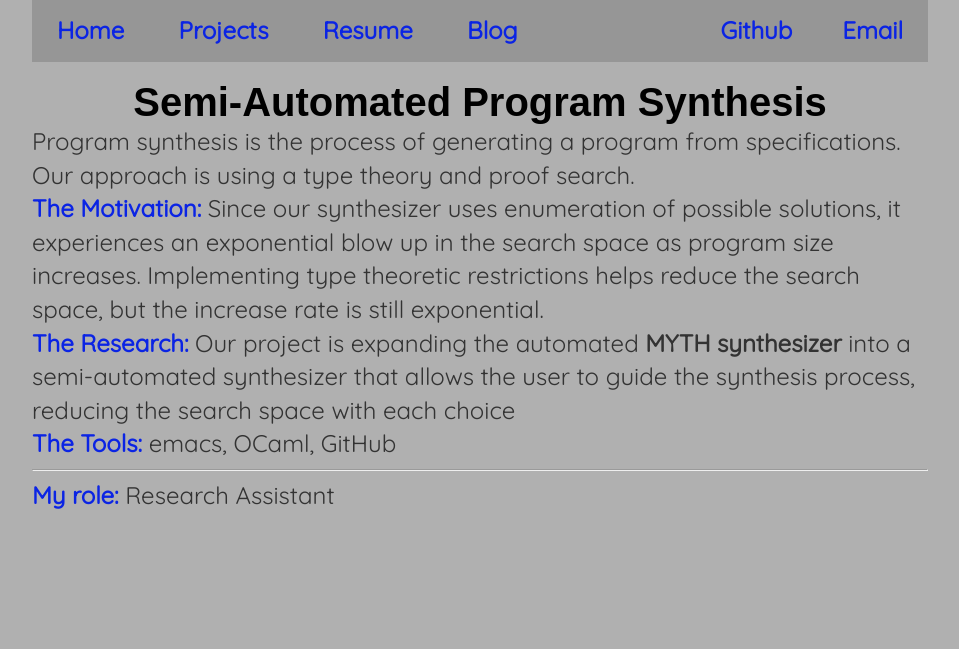
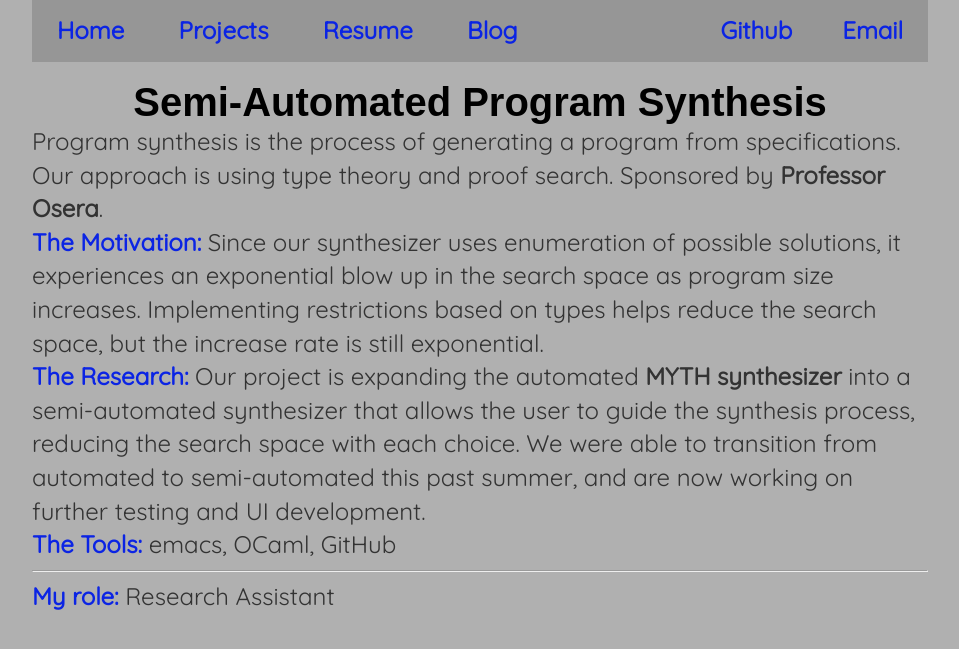
Before and after one commit to ZHHSegall/zhhsegall.github.io, a Jekyll site: the page built from projects/synthesis.html, in a window 1280 px wide. Shown: the top 649 px of the page, without its empty margins (160-1119 px from the left). Built offline with Jekyll 4.4.1, drawn with Linux system fonts in a browser that asks for light colours.

Commit message:
Make minor grammar edits

```diff
--- a/_layouts/default.html
+++ b/_layouts/default.html
@@ -15,7 +15,7 @@
 		        	<li><a href="/resume.pdf">Resume</a></li>
 	        		<!-- <li><a href="/cv">CV</a></li> -->
 	        		<li><a href="/blog/">Blog</a></li>
-	        		<li style="float:right"><a href="mailto:zhhsegallb@gmail.com">Email</a></li>
+	        		<li style="float:right"><a href="mailto:zhhsegall@gmail.com">Email</a></li>
 	        		<li style="float:right"><a href="https://github.com/zhhsegall">Github</a></li>
 	    			</ul>
 				</nav>
--- a/projects/gig.html
+++ b/projects/gig.html
@@ -9,6 +9,7 @@ title: Genderless in Germany
 	with an
 	<a href="https://en.wikipedia.org/wiki/Intelligent_tutoring_system"> intelligent tutoring system. </a>
 	We aim to finish a prototype for the first few levels in Spring 2017.
+	Sponsored by <a href="https://www.grinnell.edu/academics/arc/academic-affairs/noyce-visiting-professorship">Noyce Visiting Professor</a> Ursula Wolz.
 </p>
 <p>
 	<span class="sapphire">The Motivation: </span>
--- a/projects/kfic.html
+++ b/projects/kfic.html
@@ -21,7 +21,7 @@ title: KFic on KDIC 88.5
 		 by JD and Kate Industries</li>
 	</ul>
 <p>
-	<span class="sapphire">The Tools: </span>  The Grinnell Radio Studio, GarageBand \
+	<span class="sapphire">The Tools: </span>  The Grinnell Radio Studio, GarageBand
 </p>
 	<hr>
 <p>
--- a/projects/synthesis.html
+++ b/projects/synthesis.html
@@ -4,13 +4,14 @@ title: Semi-Automated Program Synthesis
 ---
 <p>
 	Program synthesis is the process of generating a program from
-	specifications. Our approach is using a type
-	theory and proof search.
+	specifications. Our approach is using type
+	theory and proof search. Sponsored by
+	<a href="http://www.cs.grinnell.edu/~osera/">Professor Osera</a>.
 </p>
 <p>
 	<span class="sapphire">The Motivation: </span> Since our synthesizer uses enumeration
 	of possible solutions, it experiences an exponential blow up in the search space as
-	program size increases. Implementing type theoretic restrictions helps reduce the search
+	program size increases. Implementing restrictions based on types helps reduce the search
 	space, but the increase rate is still exponential.
 </p>
 <p>
@@ -18,7 +19,9 @@ title: Semi-Automated Program Synthesis
 	Our project is expanding the automated
 	<a href="https://github.com/psosera/myth">MYTH synthesizer</a>
 	into a semi-automated synthesizer that allows the user to guide the
-	synthesis process, reducing the search space with each choice
+	synthesis process, reducing the search space with each choice. We were
+	able to transition from automated to semi-automated this past summer,
+	and are now working on further testing and UI development.
 </p>
 <p>
 	<span class="sapphire">The Tools: </span> emacs, OCaml, GitHub
```
Also changed, not shown: index.html (+7 -3 lines).
